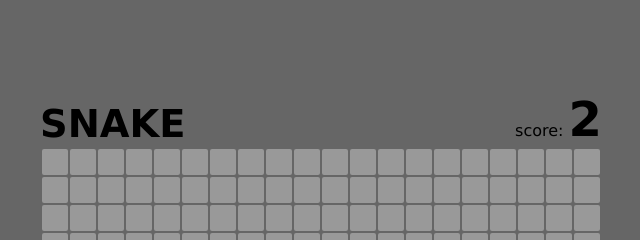
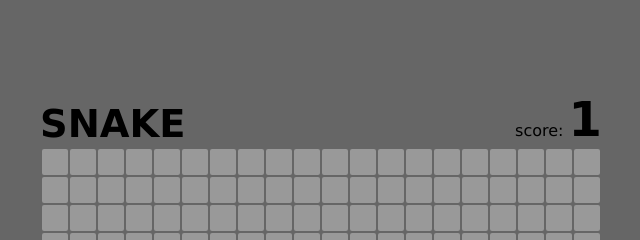
Before and after one commit to pawelziezio/s-snake-game-js, a plain HTML site: page index.html in a window 1280 px wide. Shown: the top 240 px of the page, 319-959 px from the left. Drawn offline with Linux system fonts and the light colour scheme.

Commit message:
html - small correction

```diff
--- a/index.html
+++ b/index.html
@@ -14,7 +14,7 @@
             <h1>SNAKE</h1>
             <p class='game__score'>
                 <span class='game__score-text'>score:</span>
-                <span class='game__score-value'>2</span>
+                <span class='game__score-value'>1</span>
             </p>
         </header>
         <table class="game-board"></table>
```
